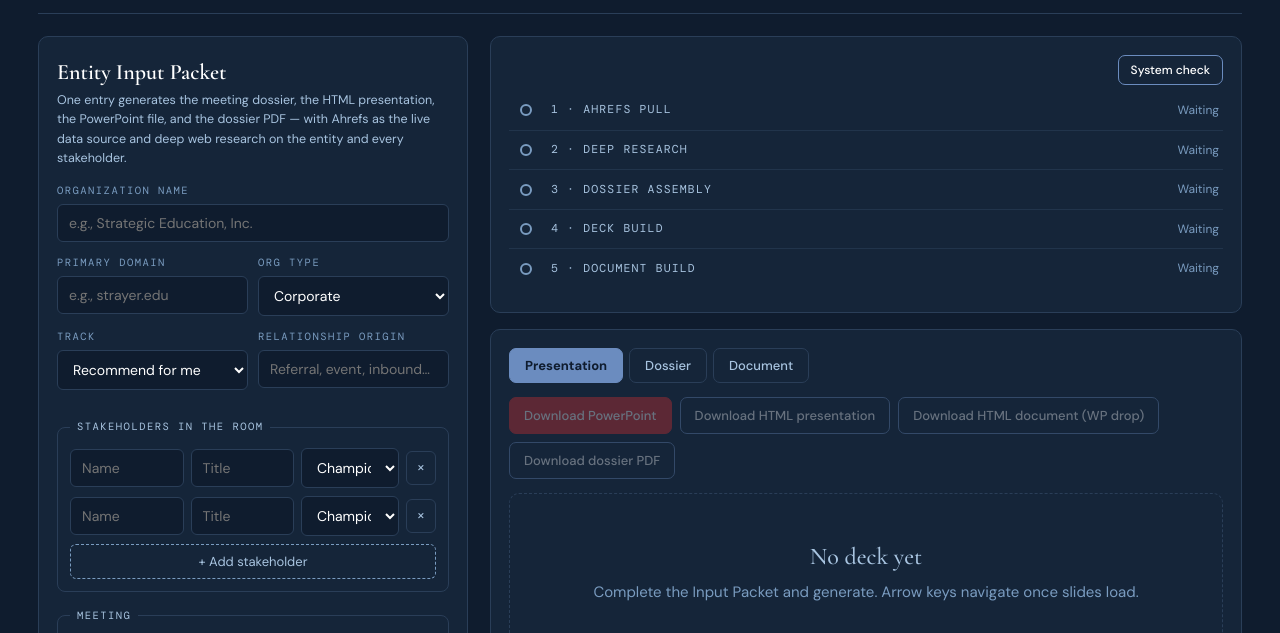
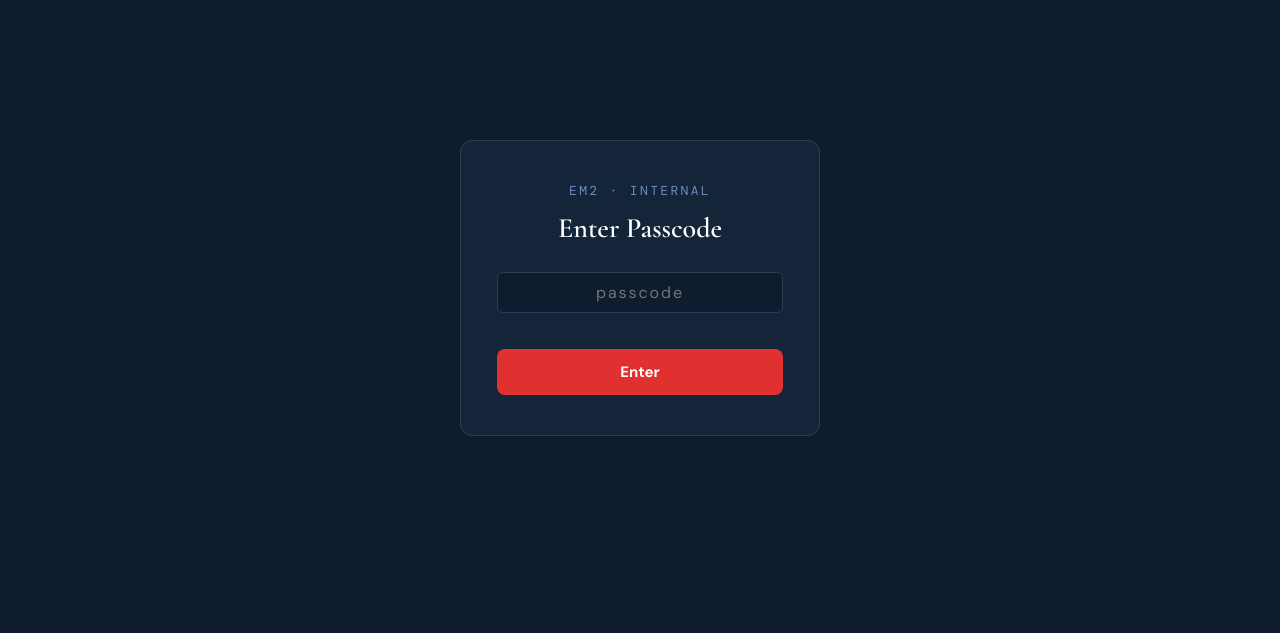
Before and after one commit to otobongarchibong/d2p1, a website: page public/index.html in a window 1280 px wide. Shown: the part 112-745 px from the top of the page. Drawn offline with nearby package versions, Linux system fonts and the light colour scheme.

Commit message:
describe what you changed

```diff
--- a/public/index.html
+++ b/public/index.html
@@ -3,6 +3,7 @@
 <head>
 <meta charset="UTF-8">
 <meta name="viewport" content="width=device-width, initial-scale=1.0">
+<meta name="robots" content="noindex, nofollow">
 <title>EM2 D2P1 Meeting Kit Generator</title>
 <link rel="preconnect" href="https://fonts.googleapis.com">
 <link href="https://fonts.googleapis.com/css2?family=Cormorant+Garamond:ital,wght@0,500;0,600;0,700;1,500&family=DM+Sans:wght@400;500;700&family=DM+Mono:wght@400;500&display=swap" rel="stylesheet">
@@ -1392,5 +1393,41 @@ $("dlpdf").onclick = function(){
   }catch(e){ banner("PDF export failed: " + e.message, true); }
 };
 </script>
+
+<!-- Password gate -->
+<div id="pg-overlay" style="display:none;position:fixed;inset:0;z-index:9999;background:#0F1C2E;display:flex;align-items:center;justify-content:center">
+  <div style="background:#152539;border:1px solid #2A3E58;border-radius:12px;padding:40px 36px;width:100%;max-width:360px;text-align:center">
+    <div style="font-family:'DM Mono',monospace;font-size:13px;letter-spacing:.18em;color:#6B8CBF;margin-bottom:6px">EM2 · INTERNAL</div>
+    <div style="font-family:'Cormorant Garamond',Georgia,serif;font-size:28px;font-weight:600;color:#fff;margin-bottom:22px">Enter Passcode</div>
+    <input id="pg-input" type="password" placeholder="passcode" style="text-align:center;font-size:16px;letter-spacing:.12em;margin-bottom:8px" autocomplete="current-password">
+    <div id="pg-err" style="font-family:'DM Mono',monospace;font-size:11px;color:#E03030;min-height:18px;margin-bottom:10px"></div>
+    <button id="pg-btn" style="width:100%;background:#E03030;color:#fff;border:none;border-radius:8px;padding:13px;font-size:15px;font-weight:700;cursor:pointer;font-family:'DM Sans',sans-serif">Enter</button>
+  </div>
+</div>
+<script>
+(function(){
+  var KEY="d2p1_auth", PASS="em2ent";
+  var overlay=document.getElementById("pg-overlay");
+  var input=document.getElementById("pg-input");
+  var btn=document.getElementById("pg-btn");
+  var err=document.getElementById("pg-err");
+  if(sessionStorage.getItem(KEY)==="1"){overlay.style.display="none";return;}
+  overlay.style.display="flex";
+  document.body.style.overflow="hidden";
+  function attempt(){
+    if(input.value===PASS){
+      sessionStorage.setItem(KEY,"1");
+      overlay.style.display="none";
+      document.body.style.overflow="";
+    } else {
+      err.textContent="Incorrect passcode.";
+      input.value="";
+      input.focus();
+    }
+  }
+  btn.addEventListener("click",attempt);
+  input.addEventListener("keydown",function(e){if(e.key==="Enter")attempt();});
+})();
+</script>
 </body>
 </html>
```
